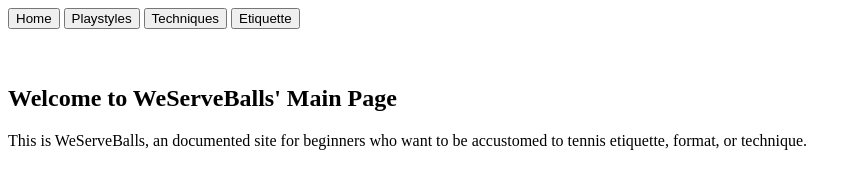
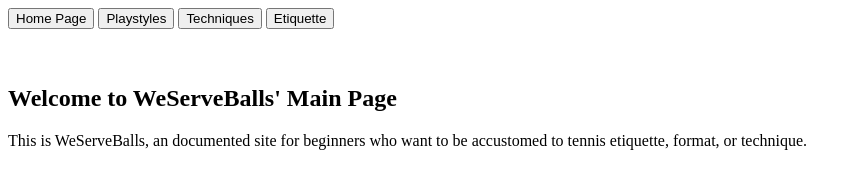
Before and after one commit to pikachuwu-fr/weserveballs.github.io, a plain HTML site: page index.html in a window 1280 px wide. Shown: the whole page, without its empty margins (0-861 px from the left). Drawn offline with Linux system fonts and the light colour scheme.

Commit message:
Update index.html

```diff
--- a/index.html
+++ b/index.html
@@ -7,7 +7,7 @@
     </head>
 
     <div id = "categories">
-        <button> Home </button>
+        <button> Home Page </button>
         <button> Playstyles </button>
         <button> Techniques </button>
         <button> Etiquette </button>
```
